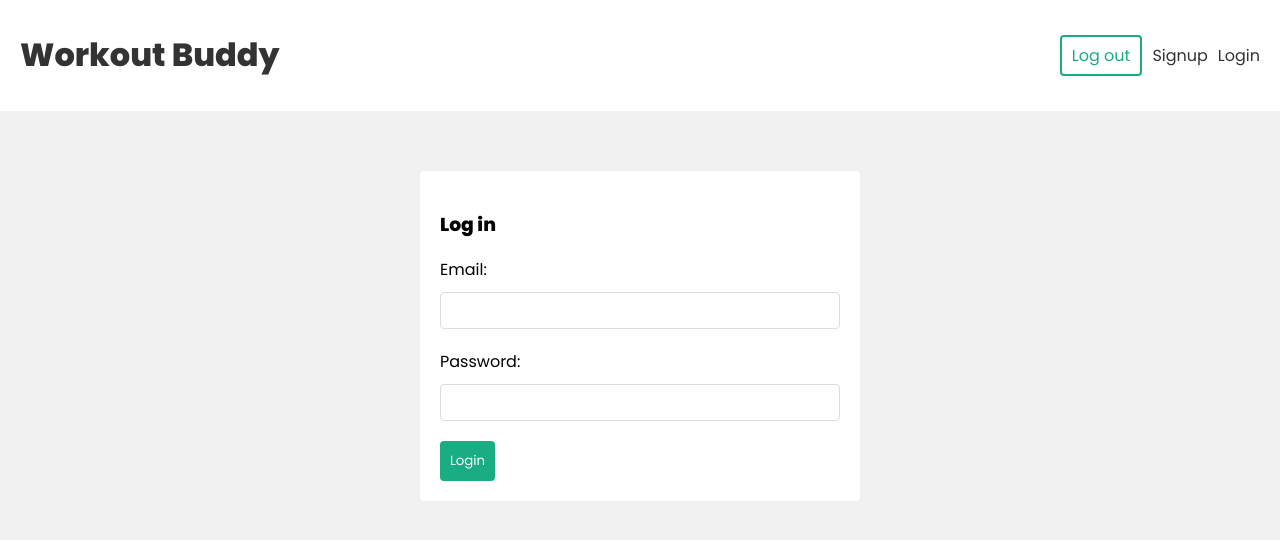
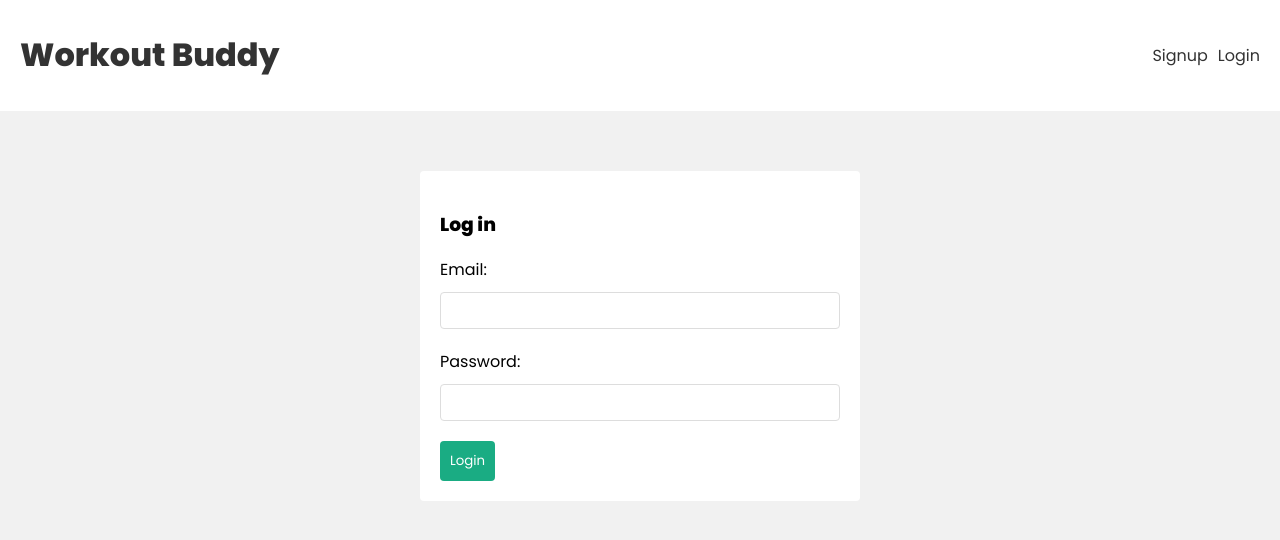
Before and after one commit to rajeev-koushik/workout-tracker, a React (Create React App) app in the folder frontend/: page /login in a window 1280 px wide. Shown: the top 540 px of the page. Built offline with nearby package versions, Linux system fonts and the light colour scheme.

Commit message:
Setting the Initial Auth Status

```diff
--- a/frontend/src/components/Navbar.js
+++ b/frontend/src/components/Navbar.js
@@ -1,8 +1,10 @@
 import { Link } from "react-router-dom";
 import { useLogout } from "../hooks/useLogout";
+import { useAuthContext } from "../hooks/useAuthContext";
 
 const Navbar = () => {
   const { logout } = useLogout();
+  const { user } = useAuthContext();
 
   const handleClick = () => {
     logout();
@@ -15,13 +17,18 @@
           <h1>Workout Buddy</h1>
         </Link>
         <nav>
+          {user && (
             <div>
+              <span>{user.email}</span>
               <button onClick={handleClick}>Log out</button>
             </div>
+          )}
+          {!user && (
             <div>
               <Link to="/signup">Signup</Link>
               <Link to="/login">Login</Link>
             </div>
+          )}
         </nav>
       </div>
     </header>
--- a/frontend/src/context/AuthContext.js
+++ b/frontend/src/context/AuthContext.js
@@ -1,4 +1,4 @@
-import { createContext, useReducer } from "react";
+import { createContext, useReducer, useEffect } from "react";
 
 export const AuthContext = createContext();
 
@@ -16,6 +16,14 @@
 export const AuthContextProvider = ({ children }) => {
   const [state, dispatch] = useReducer(authReducer, { user: null });
 
+  useEffect(() => {
+    const user = JSON.parse(localStorage.getItem("user"));
+
+    if (user) {
+      dispatch({ type: "LOGIN", payload: user });
+    }
+  }, []);
+
   console.log("AuthContext state: ", state);
 
   return (
```
Lines whose indentation alone changed are shown as unchanged.
